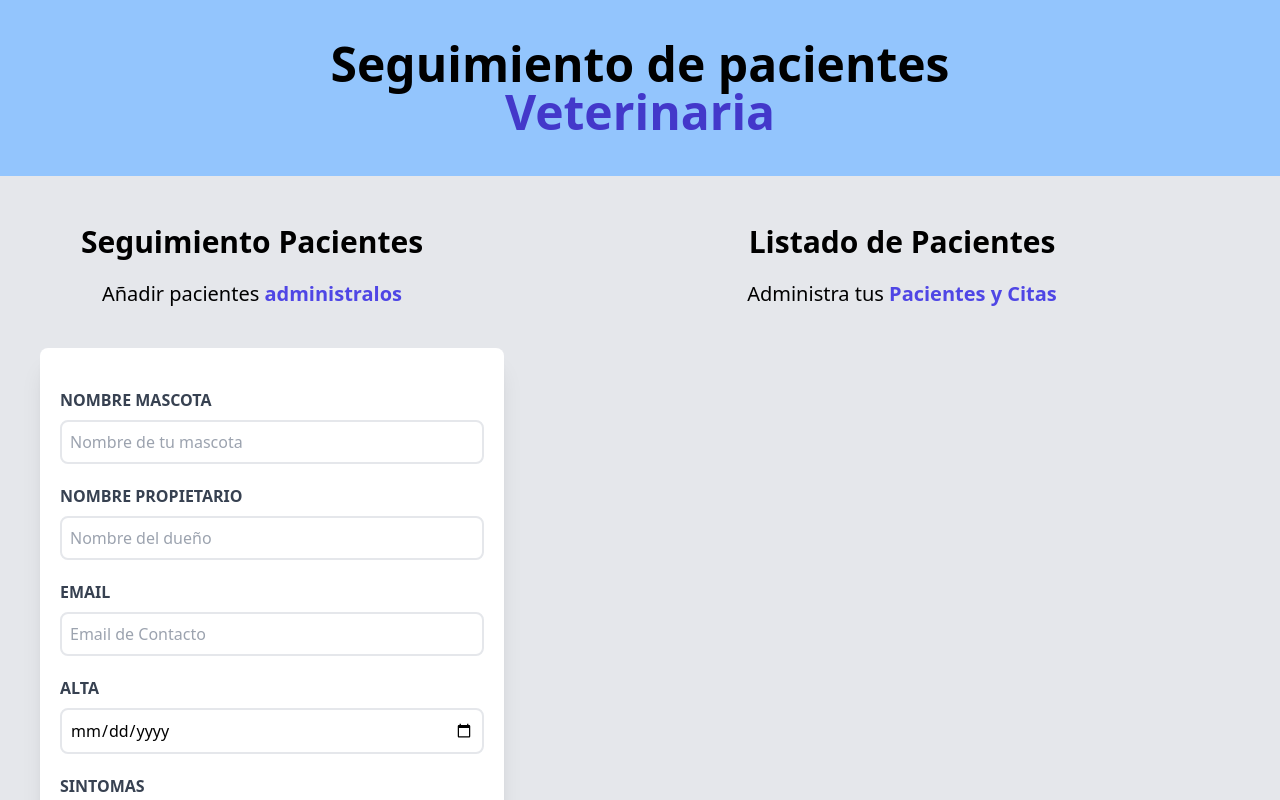
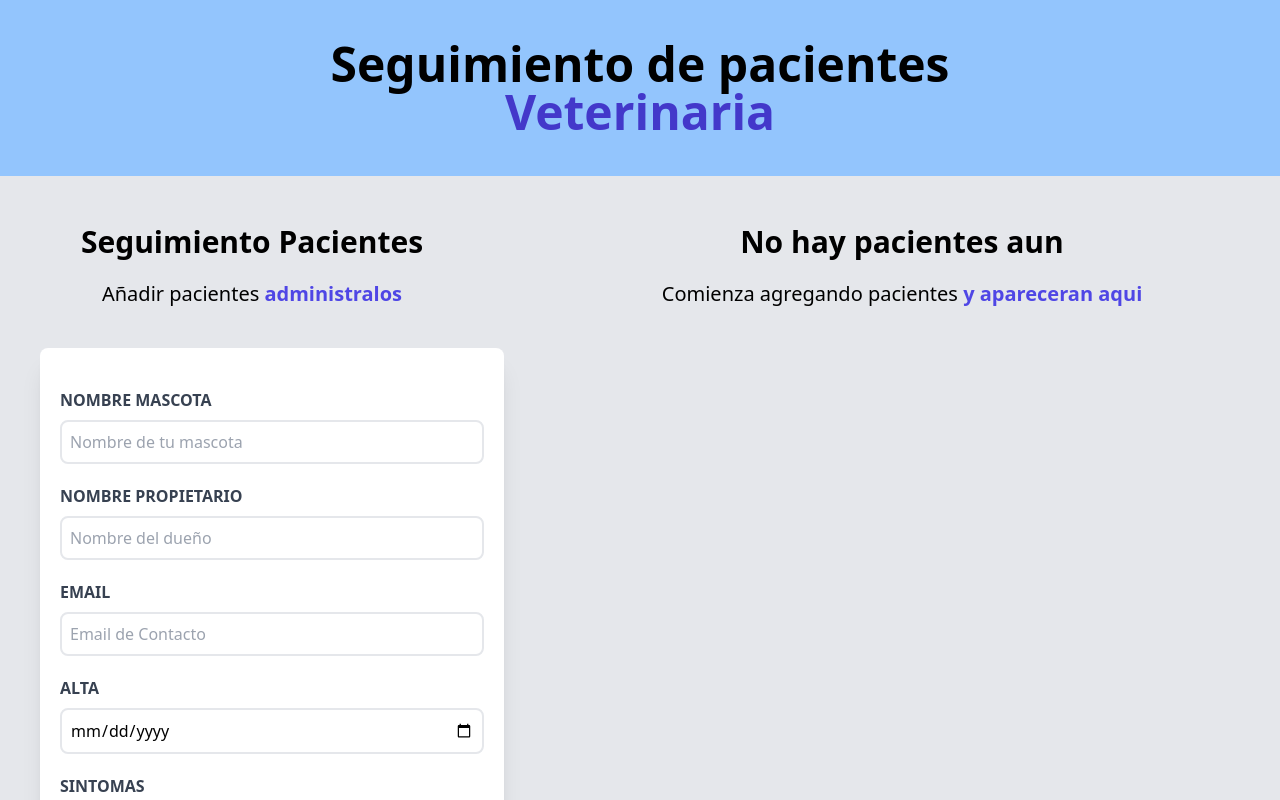
Before and after one commit to Malejo01/citas-react, a React (Vite) app: page / in a window 1280 px wide. Shown: the top 800 px of the page. Built offline with nearby package versions, Linux system fonts and the light colour scheme.

Commit message:
update-semuestran mensajes si hay o no pacientes

```diff
--- a/src/components/Formulario.jsx
+++ b/src/components/Formulario.jsx
@@ -9,6 +9,13 @@ function Formulario({pacientes, setPacientes}) {
     const [sintomas, setSintomas] =useState("")
 
     const[error,setError] = useState(false)
+
+    const generarId=() => {
+        const random = Math.random().toString().substring(2)
+        const fecha = Date.now().toString(36)
+
+        return fecha + random
+    }
 
     const handleSubmit= (e) =>{
         e.preventDefault();
@@ -27,7 +34,8 @@ function Formulario({pacientes, setPacientes}) {
             propietario,
             email,
             fecha,
-            sintomas
+            sintomas,
+            id: generarId()
         }
         setPacientes([...pacientes, objetoPacientes]);
 
--- a/src/components/ListadoPacientes.jsx
+++ b/src/components/ListadoPacientes.jsx
@@ -2,17 +2,31 @@ import React from 'react'
 import Paciente from './Paciente'
 
 function ListadoPacientes({pacientes}) {
+
     return (
         <div className='md:w-1/2 lg:w-3/5 md:h-screen overflow-y-scroll'>
+
+
+        {pacientes.length !== 0 ?
+        <>
             <h1 className='text-center font-black text-3xl'>Listado de Pacientes</h1>
             <p className='text-center mt-5 text-xl mb-10 '> Administra tus
                 <span className='text-indigo-600 font-bold '> Pacientes y Citas</span>
             </p>
-        {pacientes.map( (paciente, index)=> {
+        {pacientes.map( (paciente)=> {
             return(
-                <Paciente key={index} paciente={paciente}/>
+                <Paciente
+                    key={paciente.id}
+                    paciente={paciente}/>
             )
         })}
+        </>
+        :<>
+        <h1 className='text-center font-black text-3xl'>No hay pacientes aun</h1>
+            <p className='text-center mt-5 text-xl mb-10 '> Comienza agregando pacientes
+                <span className='text-indigo-600 font-bold '> y apareceran aqui</span>
+            </p>
+        </>}
         </div>
     )
 }
--- a/src/components/Paciente.jsx
+++ b/src/components/Paciente.jsx
@@ -1,6 +1,7 @@
 import React from 'react'
 
 function Paciente({paciente}) {
+    console.log(paciente.id)
     return (
         <div className='m-5 bg-white shadow-lg px-5 py-10 rounded-xl'>
                 <p className='font-bold mb-5 text-gray-700 uppercase'>Nombre:
```
